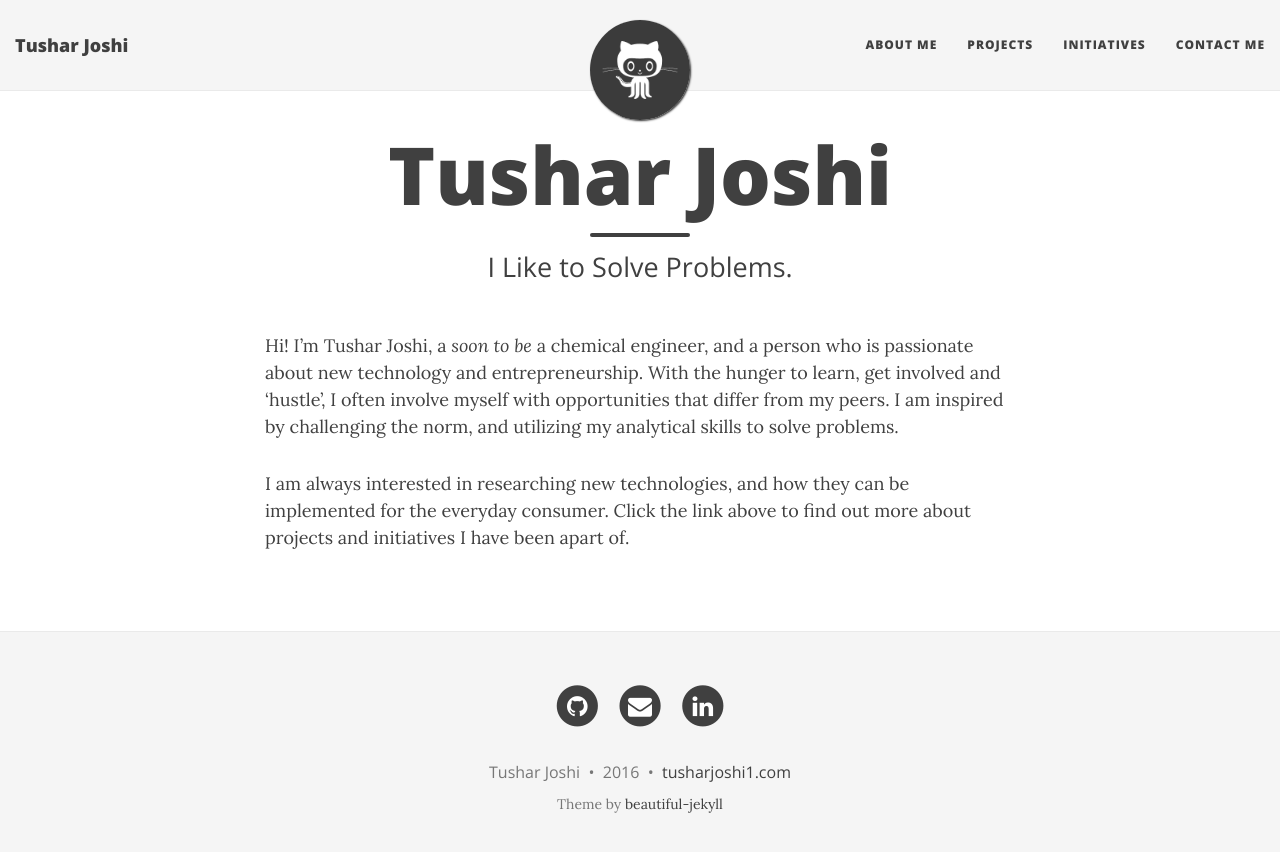
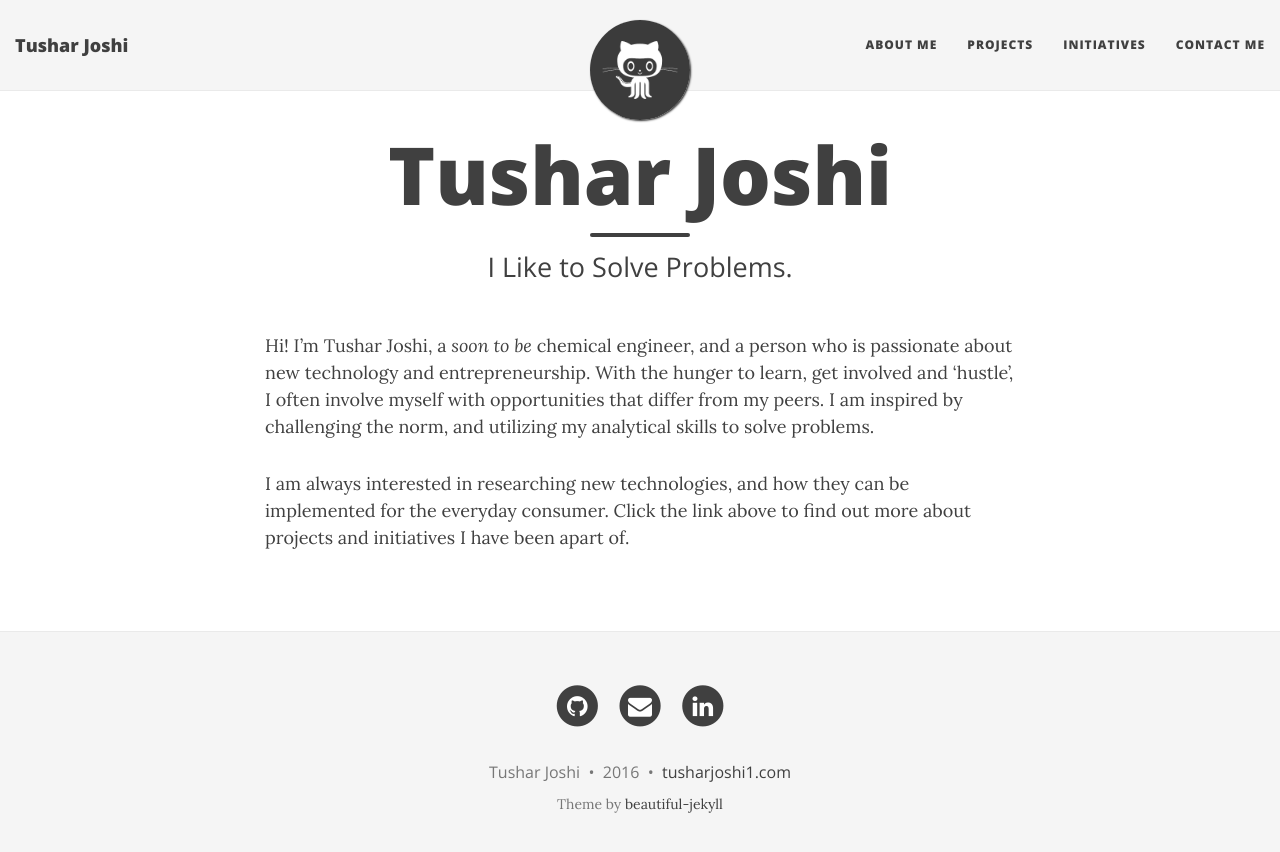
Before and after one commit to tusharjoshi1/tusharjoshi1.github.io, a Jekyll site: the page built from index.html, in a window 1280 px wide. Shown: the top 852 px of the page. Built offline with Jekyll 4.4.1, drawn with Linux system fonts in a browser that asks for light colours; nearby versions of some CDN libraries; the list of posts is cut into pages by our own code.

```diff
--- a/index.html
+++ b/index.html
@@ -4,6 +4,6 @@ title: Tushar Joshi
 subtitle: I Like to Solve Problems.
 ---
 
-<p>Hi! I’m Tushar Joshi, a <i>soon to be</i> a chemical engineer, and a person who is passionate about new technology and entrepreneurship. With the hunger to learn, get involved and ‘hustle’, I often involve myself with opportunities that differ from my peers. I am inspired by challenging the norm, and utilizing my analytical skills to solve problems.</p>
+<p>Hi! I’m Tushar Joshi, a <i>soon to be</i> chemical engineer, and a person who is passionate about new technology and entrepreneurship. With the hunger to learn, get involved and ‘hustle’, I often involve myself with opportunities that differ from my peers. I am inspired by challenging the norm, and utilizing my analytical skills to solve problems.</p>
 <p></p>
 <p>I am always interested in researching new technologies, and how they can be implemented for the everyday consumer. Click the link above to find out more about projects and initiatives I have been apart of.</p>
```
